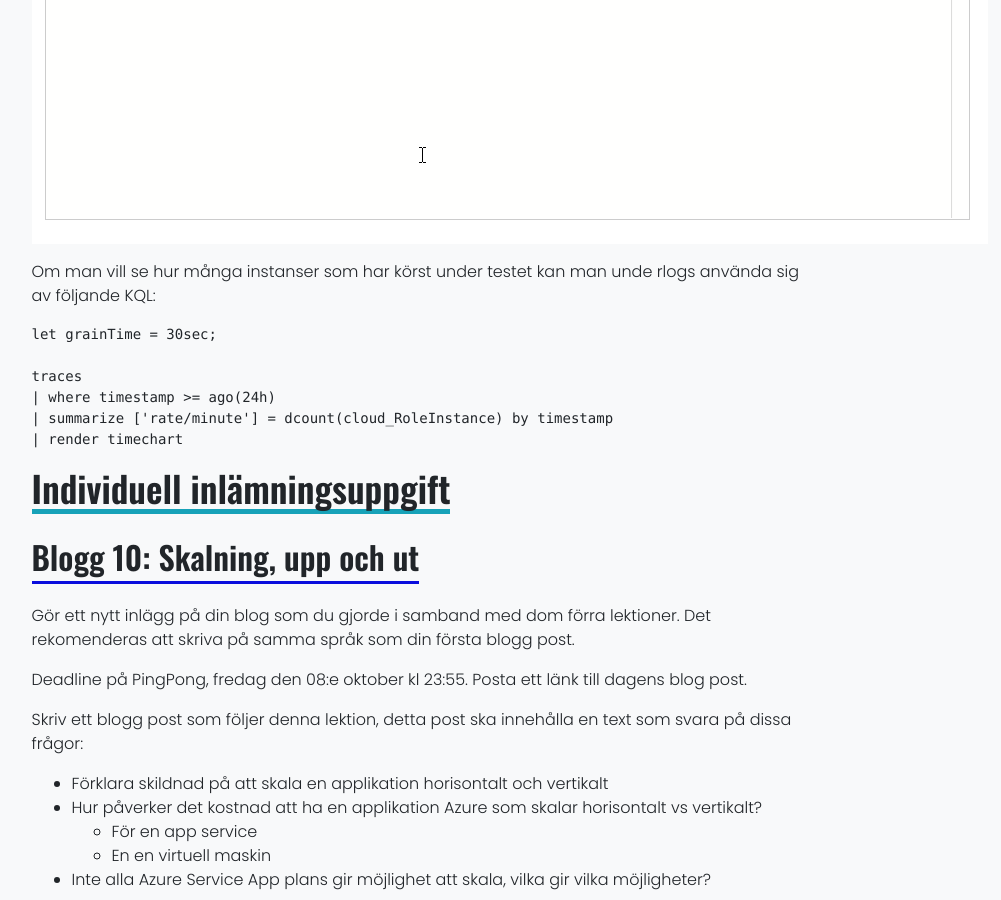
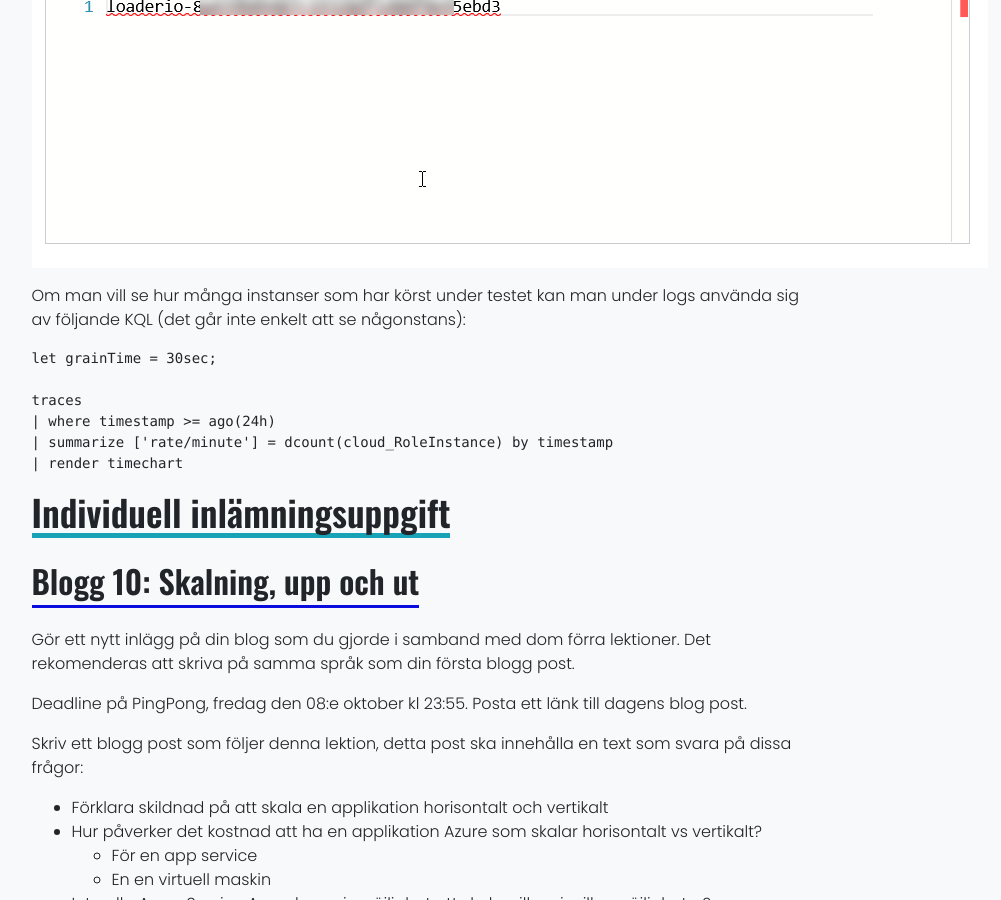
Before and after one commit to PGBSNH20/PGBSNH20-molnapplikationer, a Jekyll site: the page built from lectures/10-scale.md, in a window 1280 px wide and 900 px high, scrolled down 4116 px. Shown: the whole window, without its empty margins (220-1221 px from the left). Built offline with Jekyll 4.4.1, drawn with Linux system fonts in a browser that asks for light colours; nearby versions of some CDN libraries; some of the changed text lies outside the part shown.

````diff
--- a/lectures/10-scale.md
+++ b/lectures/10-scale.md
@@ -47,10 +47,11 @@ Hint: [Load-Testing Azure Functions with Loader.io](https://mikhail.io/2019/07/l
 * När du ska verficera din azure funtion är det enklaste att lägga upp en Function Proxy (se bild här under).
 * Verificera din function i Loader och lägg upp dit första test
 * Låt test köra ett tag och se om din function skalar som tänkt
+* Kolla "metrics" i din Azure-portalen för din function
 
 ![Proxy example]({{ "/_images/azureproxy.png" | prepend: site.baseurl }})
 
-Om man vill se hur många instanser som har körst under testet kan man unde rlogs använda sig av följande KQL:
+Om man vill se hur många instanser som har körst under testet kan man under logs använda sig av följande KQL (det går inte enkelt att se någonstans):
 ```
 let grainTime = 30sec;
 
````
